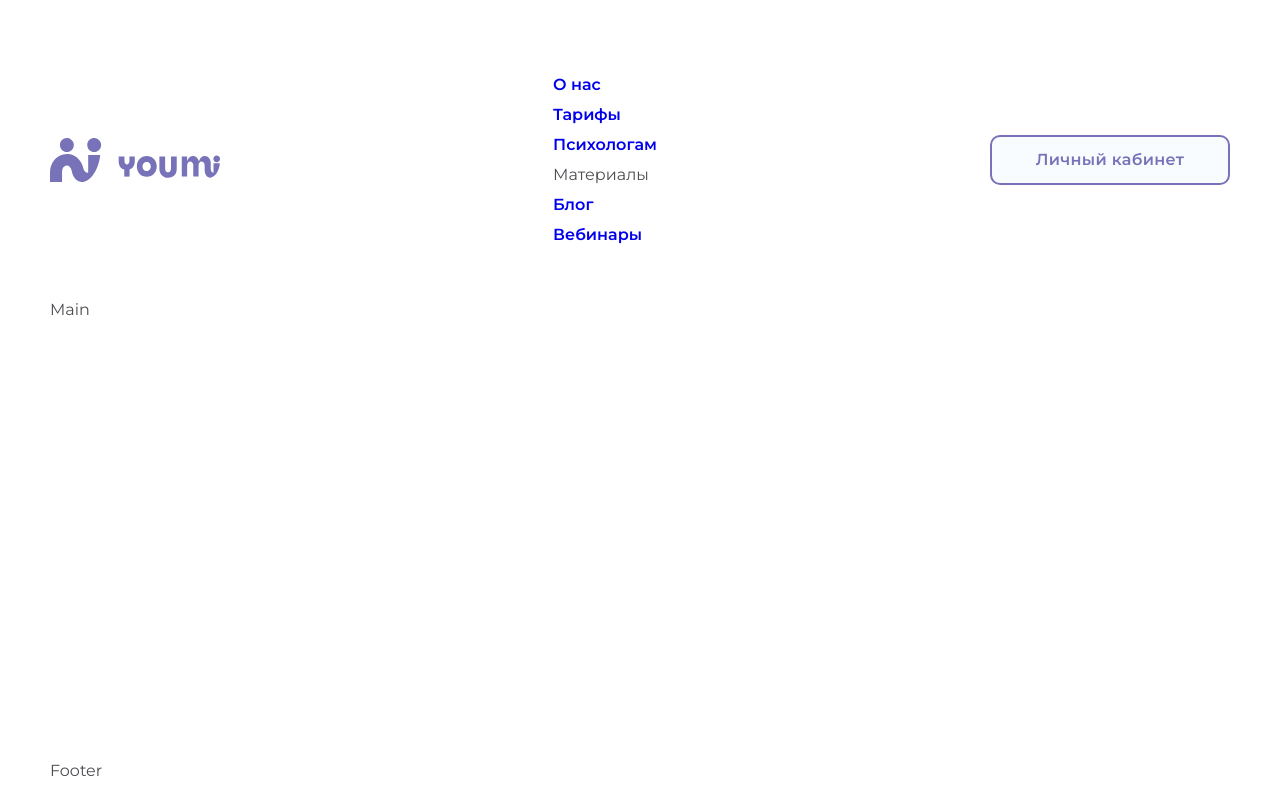
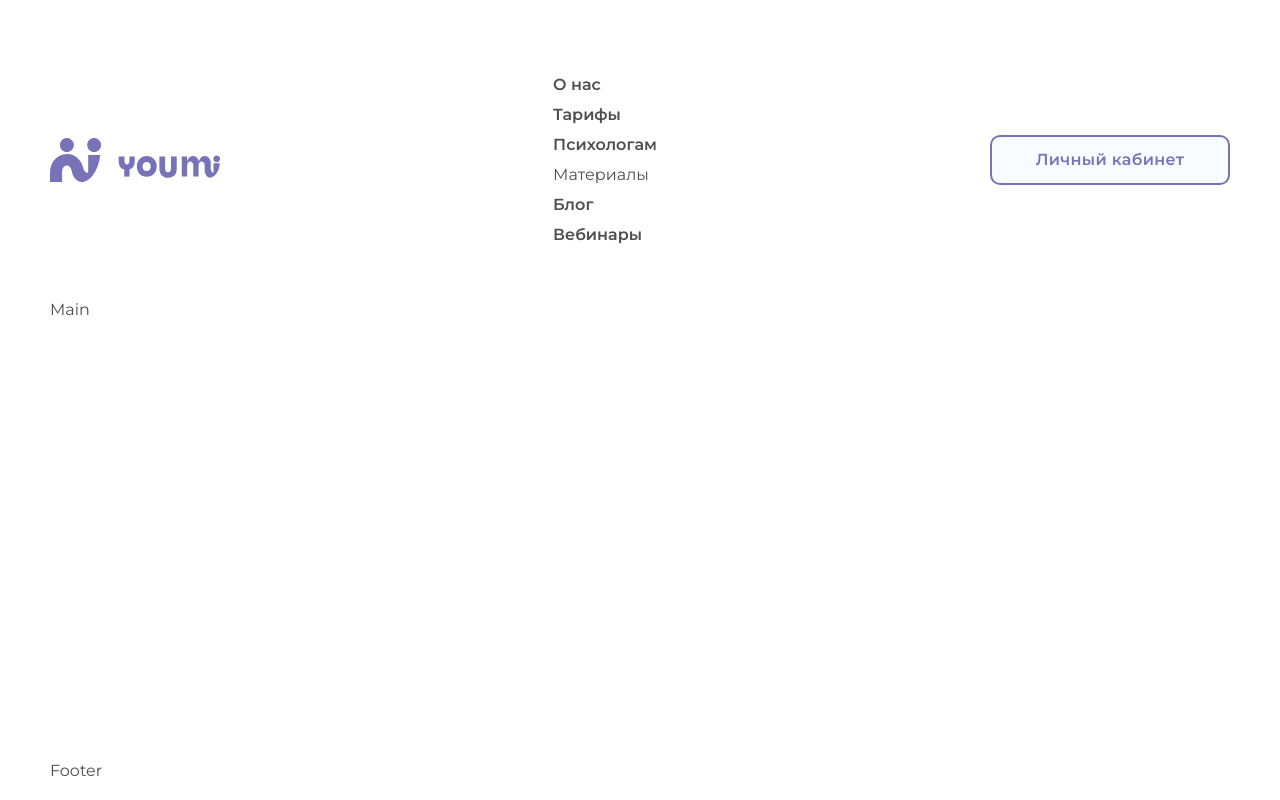
Before and after one commit to Nasty-Litvin/youMe, a React (Vite) app: page / in a window 1280 px wide. Both pictures are taken after a click on the button "Материалы". Built offline with nearby package versions, Linux system fonts and the light colour scheme.

Commit message:
Universal menu for Header and Footer

```diff
--- a/src/components/Header/DefaultHeader/DefaultHeader.tsx
+++ b/src/components/Header/DefaultHeader/DefaultHeader.tsx
@@ -13,6 +13,11 @@ const textButton = "Личный кабинет";
 const DefaultHeader = () => {
 const arrayMenu: MenuSection[] = menuData.data as MenuSection[];
 
+
+const menuHeader = arrayMenu.find((item) => item.variant === 'header')?.data ?? []
+console.log('menuHeader====', menuHeader)
+
+
   return (
     <div className="default-header">
         <div className="default-header__content">
@@ -20,7 +25,7 @@ const arrayMenu: MenuSection[] = menuData.data as MenuSection[];
             <Logo />
           </div>
           <div className="default-header__menu">
-            <Menu variant="header" data={arrayMenu} />
+            <Menu variant="header" data={menuHeader} />
           </div>
           <div className="default-header__btn">
             <Button text={textButton}/>
--- a/src/components/Menu/Menu.tsx
+++ b/src/components/Menu/Menu.tsx
@@ -1,76 +1,63 @@
 import { NavLink } from "react-router-dom";
-import { useRef, useState } from "react";
+import { useState } from "react";
 
 
 import "./style.scss";
 
 
 type MenuVariant = "header" | "footer";
-
 interface MenuItem {
     label: string;
     url: string;
     submenu?: MenuItem[];
 }
-
 export interface MenuSection {
     variant: MenuVariant;
     data: MenuItem[];
 }
-
 interface MenuProp {
     variant: MenuVariant;
-    data: MenuSection[];
+    data: MenuItem[];
 }
 
+const Menu = ({variant, data}: MenuProp) => {
+    const [openIndex, setOpenIndex] = useState<number| null>(null)
+    const isHeader = variant === "header";
 
-
-const Menu = ({variant, data}: MenuProp) => {
-    const [openIndex, setOpenIndex] = useState<number | null>(null)
-    const menuRef = useRef<HTMLDivElement>(null)
-
-    const isHeader = variant === 'header';
-
-    const arrayMenu = data.find((item) => item.variant === variant);
-    const menuItems = arrayMenu?.data
 
 
 
     return (
-        <div className="menu__wrapper" ref={menuRef}>
+        <div className="menu__wrapper">
             <nav className="menu">
                 <ul className="menu__list">
-                    {menuItems?.map((item, index) => {
+                    {data.map((item, index) => {
                         const hasSubmenu = item.submenu && item.submenu.length > 0
 
                         return (
-                            <li>
+                            <li className="menu__item">
                                 {isHeader && hasSubmenu ? (
                                     <>
-                                        <button
-                                            onClick={() => setOpenIndex(openIndex === index ? null : index)}
-                                        >
+                                        <button onClick={() => setOpenIndex(() => index === openIndex ? null : index)}>
                                             {item.label}
                                         </button>
-                                        {openIndex === index && (
-                                            <ul>
-                                                {item.submenu?.map((sub) => (
-                                                    <li>
-                                                        <NavLink to={sub.url}>{sub.label}</NavLink>
-                                                    </li>
-                                                ))}
-                                            </ul>
-                                        )}
+                                        <ul>
+                                            {index === openIndex && item.submenu?.map((sub) => (
+                                                <li>
+                                                    <NavLink to={sub.url} className="menu__link">{sub.label}</NavLink>
+                                                </li>
+                                            ))}
+                                        </ul>
+
                                     </>
                                 ) : (
-                                    <NavLink to={item.url}>{item.label}</NavLink>
+                                    <NavLink to={item.url} className="menu__link">{item.label}</NavLink>
                                 )}
                             </li>
                         )
                     })}
                 </ul>
             </nav>
-
         </div>
      );
 }
```
